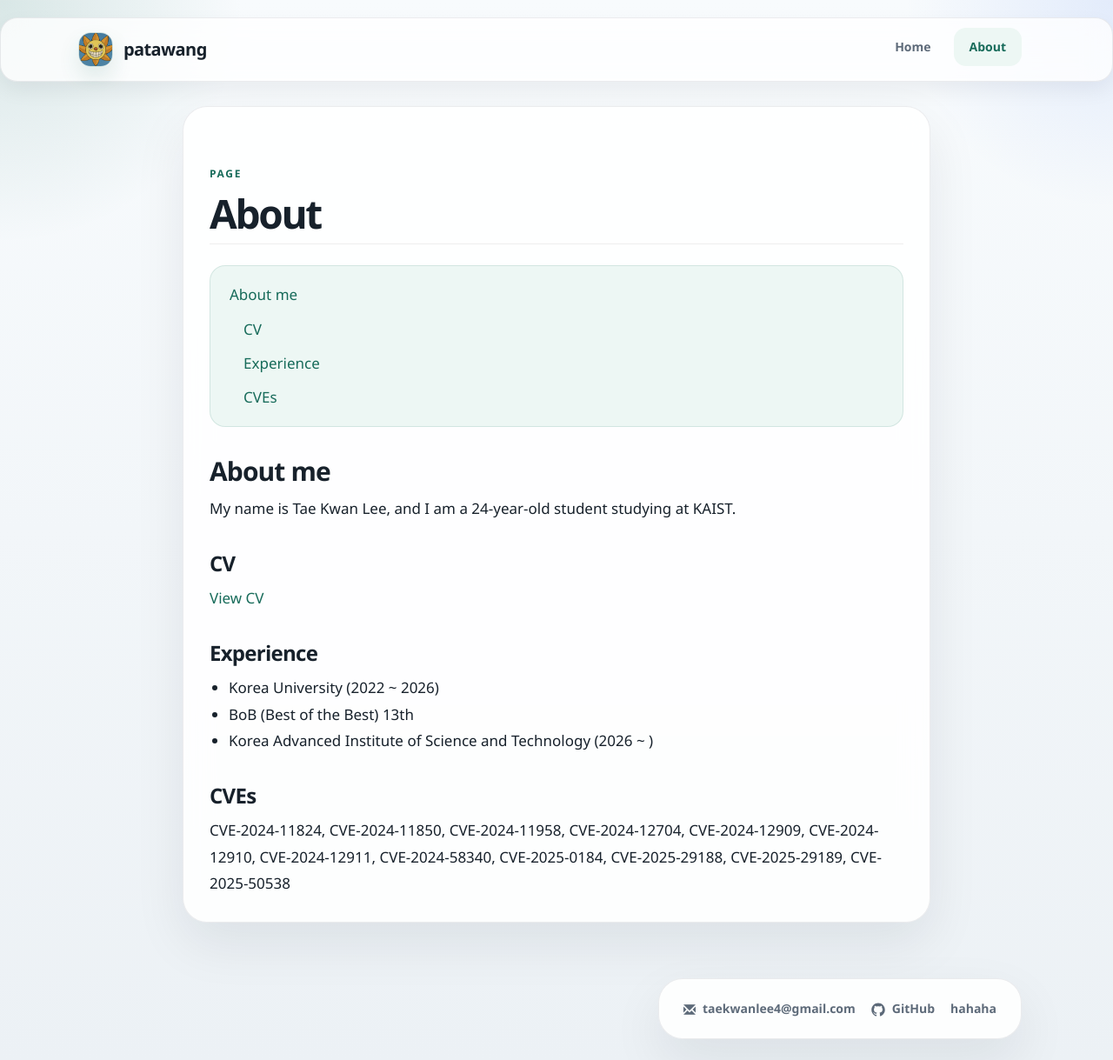
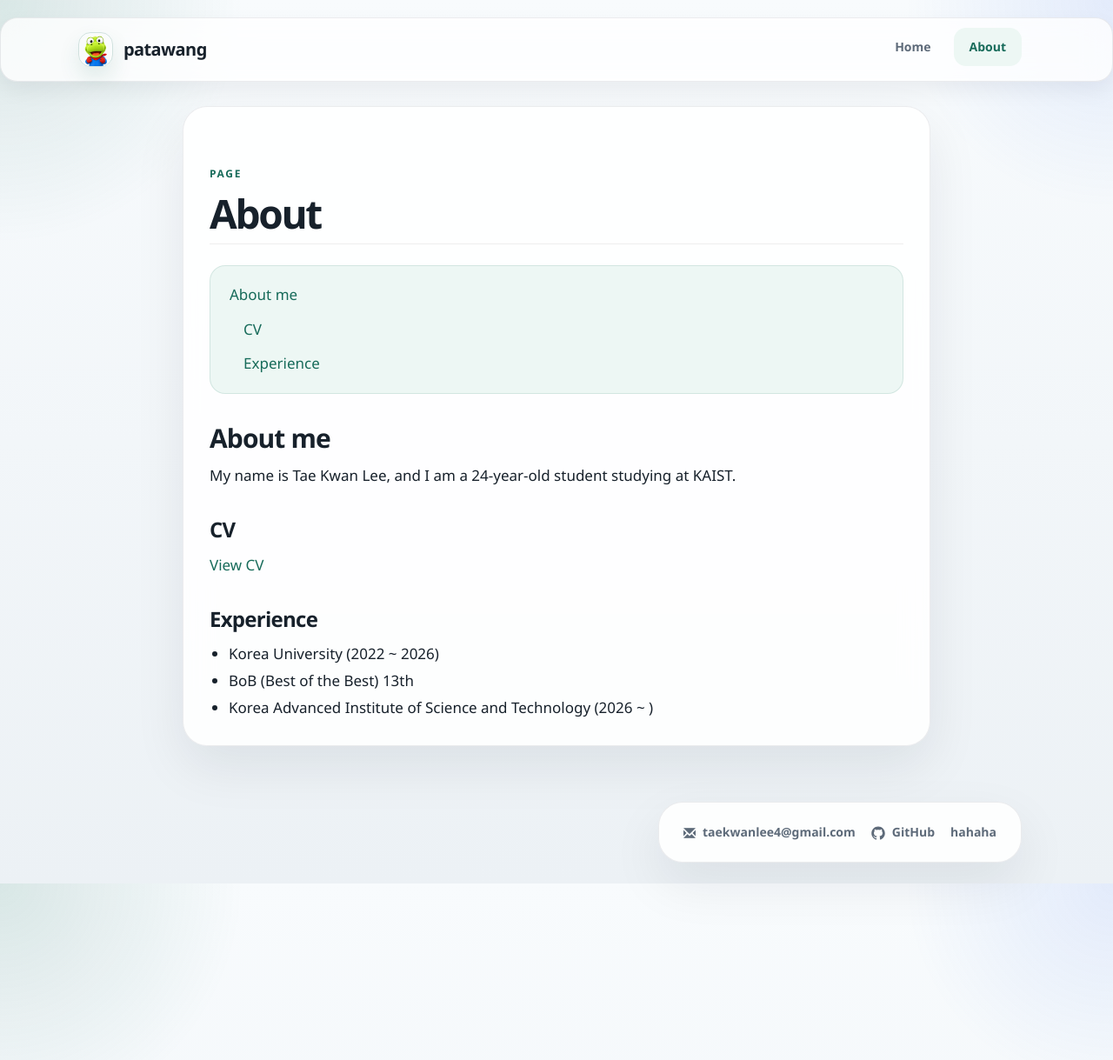
Before and after one commit to d1x0rhk5/d1x0rhk5.github.io, a Jekyll site: the page built from pages/1_about.md, in a window 1280 px wide. Shown: the whole page at 87% size. Built offline with Jekyll 4.4.1, drawn with Linux system fonts in a browser that asks for light colours.

Commit message:
feat: replace profile avatar and simplify about page

```diff
--- a/_includes/head.html
+++ b/_includes/head.html
@@ -8,8 +8,8 @@
 
 	<link rel="canonical" href="{{ page.url | replace:'index.html','' | prepend: site.baseurl | prepend: site.url }}">
 	<link rel="alternate" type="application/rss+xml" title="{{ site.title }}" href="{{ "/feed.xml" | prepend: site.baseurl | prepend: site.url }}" />
-	<link rel="icon" type="image/png" href="{{ "/static/img/patawang-profile.png" | prepend: site.baseurl }}">
-	<link rel="apple-touch-icon" href="{{ "/static/img/patawang-profile.png" | prepend: site.baseurl }}">
+	<link rel="icon" type="image/png" href="{{ "/static/img/crong-avatar.png" | prepend: site.baseurl }}">
+	<link rel="apple-touch-icon" href="{{ "/static/img/crong-avatar.png" | prepend: site.baseurl }}">
 
 	<!-- <link rel="stylesheet" href="{{ "/css/main.css" | prepend: site.baseurl }}"> -->
 
--- a/_includes/header.html
+++ b/_includes/header.html
@@ -10,7 +10,7 @@
           <span class="icon-bar"></span>
         </button>
         <a class="navbar-brand site-brand" href="{{ site.baseurl }}/">
-          <img class="site-avatar" src="{{ "/static/img/patawang-profile.png" | prepend: site.baseurl }}" alt="patawang profile">
+          <img class="site-avatar" src="{{ "/static/img/crong-avatar.png" | prepend: site.baseurl }}" alt="Crong avatar">
           <span>{{ site.title }}</span>
         </a>
       </div>
--- a/pages/1_about.md
+++ b/pages/1_about.md
@@ -19,6 +19,3 @@ My name is Tae Kwan Lee, and I am a 24-year-old student studying at KAIST.
 - Korea University (2022 ~ 2026)
 - BoB (Best of the Best) 13th
 - Korea Advanced Institute of Science and Technology (2026 ~ )
-
-### CVEs
-CVE-2024-11824, CVE-2024-11850, CVE-2024-11958, CVE-2024-12704, CVE-2024-12909, CVE-2024-12910, CVE-2024-12911, CVE-2024-58340, CVE-2025-0184, CVE-2025-29188, CVE-2025-29189, CVE-2025-50538
```
Also changed, not shown: static/img/crong-avatar.png (added), 1 other file.
